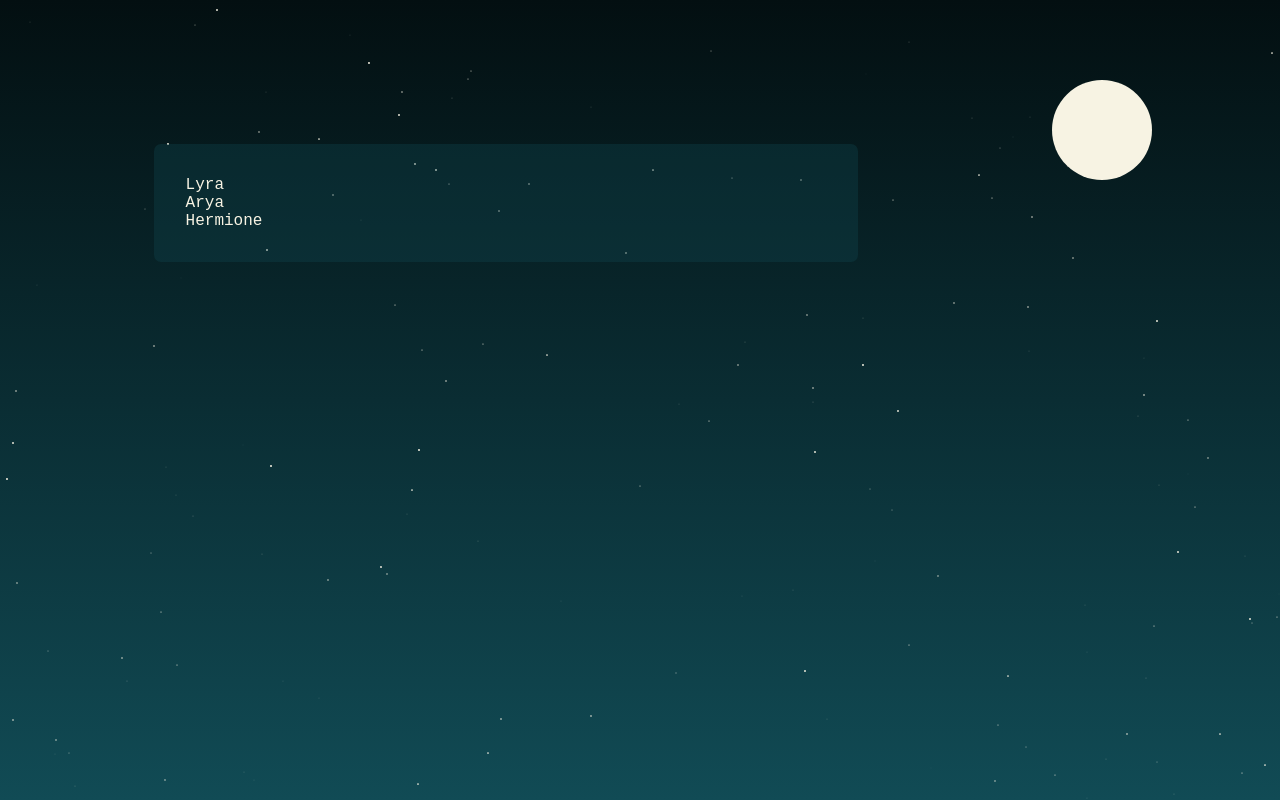
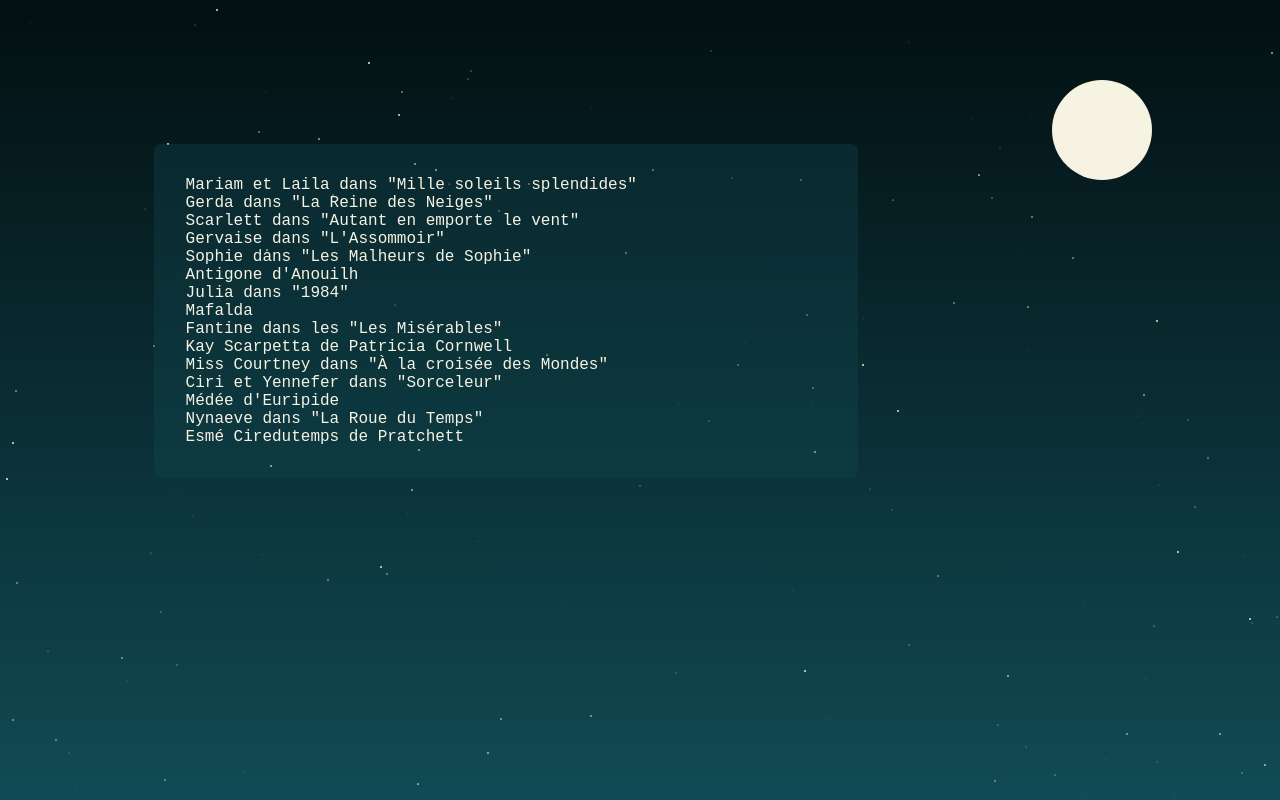
Before and after one commit to svilder/thefutureisfemale, a React (Create React App) app in the folder thefutureisfemale-front/: page / in a window 1280 px wide. Built offline with nearby package versions, Linux system fonts and the light colour scheme; a web font is replaced by a local one.

Commit message:
hard coded entries and no more api stuff

```diff
--- a/thefutureisfemale-front/src/api/thefutureisfemale_api.js
+++ /dev/null
@@ -1,9 +0,0 @@
-import axios from 'axios';
-
-export default axios.create({
-  baseURL: 'http://localhost:3000',
-  headers: {
-    'Access-Control-Allow-Origin': '*',
-    'Access-Control-Allow-Headers': 'Accept, Content-Type'
-  }
-});
--- a/thefutureisfemale-front/src/components/App.js
+++ b/thefutureisfemale-front/src/components/App.js
@@ -1,24 +1,14 @@
-import React, { useState } from 'react';
-import thefutureisfemale_api from '../api/thefutureisfemale_api';
+import React from 'react';
 import Sky from './Sky';
 import FemaleCharacters from './FemaleCharaters';
 import './App.css';
 
 const App = () => {
-  const [ female_characters, setFemale_characters ] = useState('');
-
-  const search = async () => {
-    const response = await thefutureisfemale_api.get('/api/v1/female_characters');
-    setFemale_characters(response.data);
-  }
-  //console.log(female_characters[0].name);
-  //search()
-
   return (
     <div>
       <Sky />
       <div className="container">
-        <FemaleCharacters female_characters={female_characters} />
+        <FemaleCharacters />
       </div>
       <svg height="100" width="100" className="moon">
         <circle cx="50" cy="50" r="50" fill="#F7F3E3" />
--- a/thefutureisfemale-front/src/components/FemaleCharaters.js
+++ b/thefutureisfemale-front/src/components/FemaleCharaters.js
@@ -4,9 +4,22 @@ import './FemaleCharacters.css';
 const FemaleCharacters = () => {
   return (
     <div className="card">
-      <p>Lyra</p>
-      <p>Arya</p>
-      <p>Hermione</p>
+      <p>Mariam et Laila dans "Mille soleils splendides"</p>
+      <p>Gerda dans "La Reine des Neiges"</p>
+      <p>Scarlett dans "Autant en emporte le vent"</p>
+      <p>Gervaise dans "L'Assommoir"</p>
+      <p>Sophie dans "Les Malheurs de Sophie"</p>
+      <p>Antigone d'Anouilh</p>
+      <p>Julia dans "1984"</p>
+      <p>Mafalda</p>
+      <p>Fantine dans les "Les Misérables"</p>
+      <p>Kay Scarpetta de Patricia Cornwell</p>
+      <p>Miss Courtney dans "À la croisée des Mondes"</p>
+      <p>Ciri et Yennefer dans "Sorceleur"</p>
+      <p>Médée d'Euripide</p>
+      <p>Nynaeve dans "La Roue du Temps"</p>
+      <p>Esmé Ciredutemps de Pratchett</p>
+
     </div>
   )
 }
```
